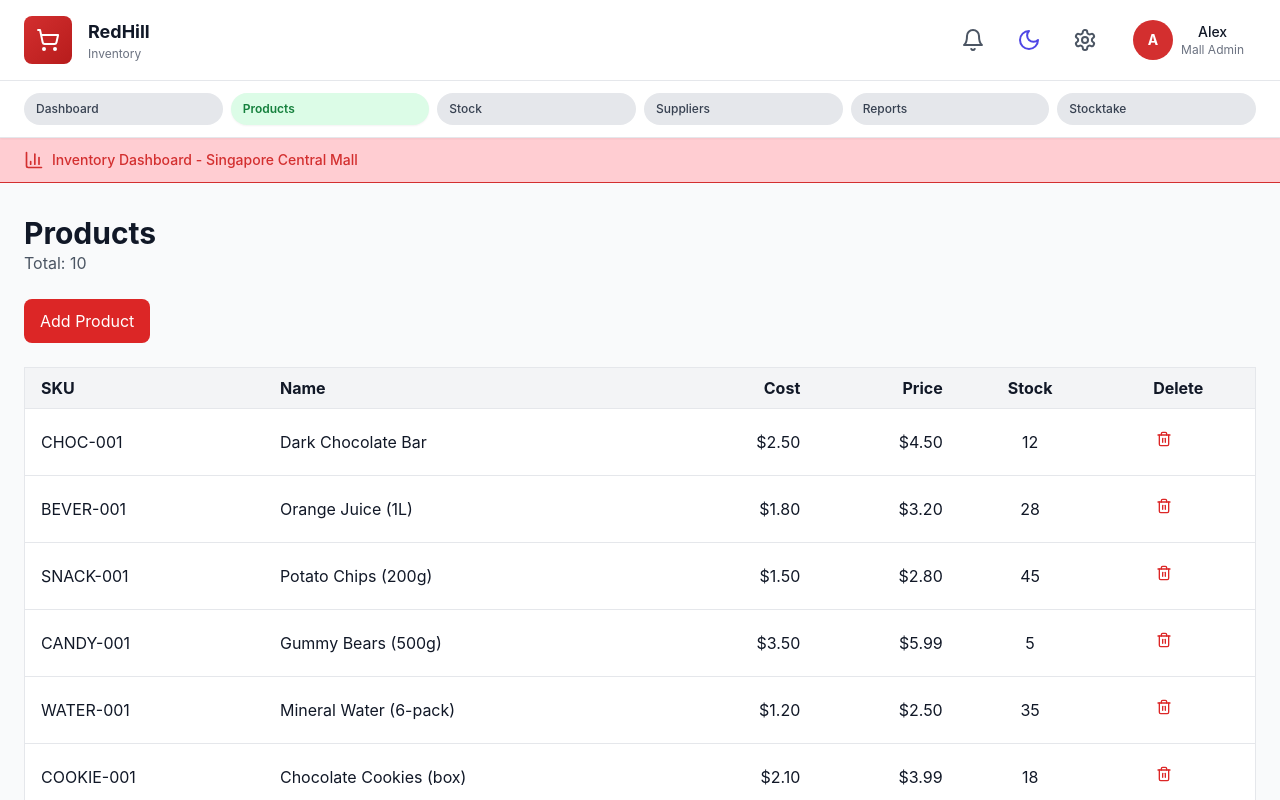
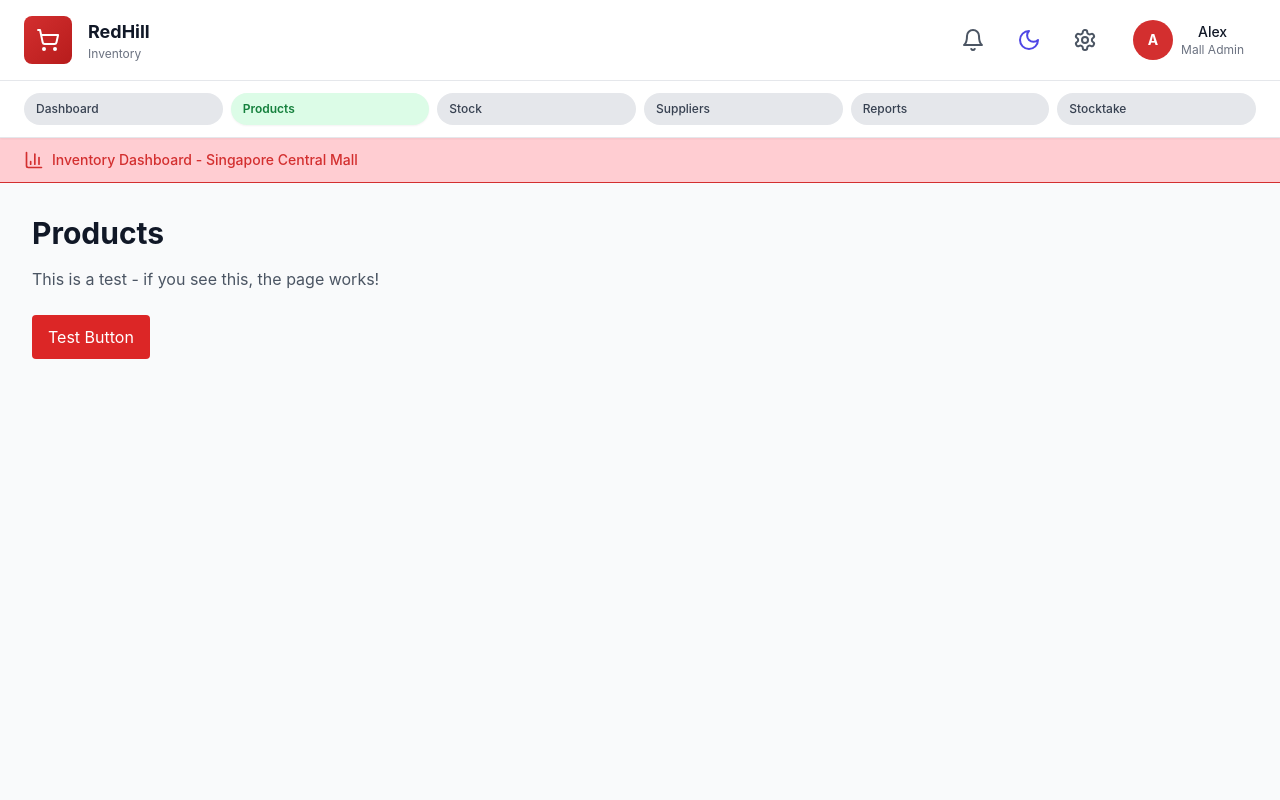
Before and after one commit to prakashram-git/Small-Retail-Inventory-System, a Next.js app: page /products in a window 1280 px wide. Shown: the top 800 px of the page. Built offline with nearby package versions, Linux system fonts and the light colour scheme.

Commit message:
Test version - static content only

```diff
--- a/components/ProductsPage.tsx
+++ b/components/ProductsPage.tsx
@@ -1,130 +1,11 @@
 'use client';
 
-import { useState, useEffect } from 'react';
-import { Plus, Trash2 } from 'lucide-react';
-import { useInventoryStore } from '@/lib/store';
-import { formatCurrency } from '@/lib/utils';
-
 export default function ProductsPage() {
-  const products = useInventoryStore((state) => state.products) || [];
-  const addProduct = useInventoryStore((state) => state.addProduct);
-  const deleteProduct = useInventoryStore((state) => state.deleteProduct);
-
-  const [showForm, setShowForm] = useState(false);
-  const [name, setName] = useState('');
-  const [cost, setCost] = useState('');
-  const [price, setPrice] = useState('');
-
-  const handleAdd = () => {
-    if (!name || !cost || !price) {
-      alert('Fill all fields');
-      return;
-    }
-
-    addProduct({
-      sku: `SKU-${Date.now()}`,
-      name,
-      category: 'Other',
-      cost: parseFloat(cost),
-      unitPrice: parseFloat(price),
-      currentStock: 0,
-      reorderLevel: 10,
-    });
-
-    setName('');
-    setCost('');
-    setPrice('');
-    setShowForm(false);
-  };
-
   return (
-    <main className="bg-gray-50 dark:bg-gray-900 min-h-screen px-6 py-8">
-      <div className="mb-6">
-        <h1 className="text-3xl font-bold text-gray-900 dark:text-white">Products</h1>
-        <p className="text-gray-600 dark:text-gray-400">Total: {products.length}</p>
-      </div>
-
-      <button
-        onClick={() => setShowForm(true)}
-        className="mb-6 px-4 py-2 bg-red-600 text-white rounded-lg hover:bg-red-700"
-      >
-        Add Product
-      </button>
-
-      {showForm && (
-        <div className="fixed inset-0 bg-black bg-opacity-50 flex items-center justify-center z-50">
-          <div className="bg-white dark:bg-gray-800 rounded-lg p-6 max-w-md w-full">
-            <h2 className="text-xl font-bold mb-4">Add Product</h2>
-            <input
-              type="text"
-              placeholder="Name"
-              value={name}
-              onChange={(e) => setName(e.target.value)}
-              className="w-full px-3 py-2 mb-3 border border-gray-300 dark:border-gray-600 bg-white dark:bg-gray-700 text-gray-900 dark:text-white rounded"
-            />
-            <input
-              type="number"
-              placeholder="Cost"
-              value={cost}
-              onChange={(e) => setCost(e.target.value)}
-              className="w-full px-3 py-2 mb-3 border border-gray-300 dark:border-gray-600 bg-white dark:bg-gray-700 text-gray-900 dark:text-white rounded"
-            />
-            <input
-              type="number"
-              placeholder="Price"
-              value={price}
-              onChange={(e) => setPrice(e.target.value)}
-              className="w-full px-3 py-2 mb-4 border border-gray-300 dark:border-gray-600 bg-white dark:bg-gray-700 text-gray-900 dark:text-white rounded"
-            />
-            <div className="flex gap-3">
-              <button
-                onClick={() => setShowForm(false)}
-                className="flex-1 px-4 py-2 border border-gray-300 dark:border-gray-600 rounded hover:bg-gray-100 dark:hover:bg-gray-700"
-              >
-                Cancel
-              </button>
-              <button
-                onClick={handleAdd}
-                className="flex-1 px-4 py-2 bg-red-600 text-white rounded hover:bg-red-700"
-              >
-                Add
-              </button>
-            </div>
-          </div>
-        </div>
-      )}
-
-      <table className="w-full bg-white dark:bg-gray-800 rounded border border-gray-200 dark:border-gray-700">
-        <thead>
-          <tr className="bg-gray-100 dark:bg-gray-700">
-            <th className="px-4 py-2 text-left text-gray-900 dark:text-white">SKU</th>
-            <th className="px-4 py-2 text-left text-gray-900 dark:text-white">Name</th>
-            <th className="px-4 py-2 text-right text-gray-900 dark:text-white">Cost</th>
-            <th className="px-4 py-2 text-right text-gray-900 dark:text-white">Price</th>
-            <th className="px-4 py-2 text-center text-gray-900 dark:text-white">Stock</th>
-            <th className="px-4 py-2 text-center text-gray-900 dark:text-white">Delete</th>
-          </tr>
-        </thead>
-        <tbody>
-          {products.map((p) => (
-            <tr key={p.id} className="border-t border-gray-200 dark:border-gray-700 hover:bg-gray-50 dark:hover:bg-gray-700">
-              <td className="px-4 py-2 text-gray-900 dark:text-white">{p.sku}</td>
-              <td className="px-4 py-2 text-gray-900 dark:text-white">{p.name}</td>
-              <td className="px-4 py-2 text-right text-gray-900 dark:text-white">{formatCurrency(p.cost)}</td>
-              <td className="px-4 py-2 text-right text-gray-900 dark:text-white">{formatCurrency(p.unitPrice)}</td>
-              <td className="px-4 py-2 text-center text-gray-900 dark:text-white">{p.currentStock}</td>
-              <td className="px-4 py-2 text-center">
-                <button
-                  onClick={() => deleteProduct(p.id)}
-                  className="text-red-600 hover:text-red-800"
-                >
-                  <Trash2 className="w-4 h-4" />
-                </button>
-              </td>
-            </tr>
-          ))}
-        </tbody>
-      </table>
-    </main>
+    <div className="bg-gray-50 dark:bg-gray-900 min-h-screen p-8">
+      <h1 className="text-3xl font-bold text-gray-900 dark:text-white mb-4">Products</h1>
+      <p className="text-gray-600 dark:text-gray-400 mb-6">This is a test - if you see this, the page works!</p>
+      <button className="px-4 py-2 bg-red-600 text-white rounded">Test Button</button>
+    </div>
   );
 }
```
